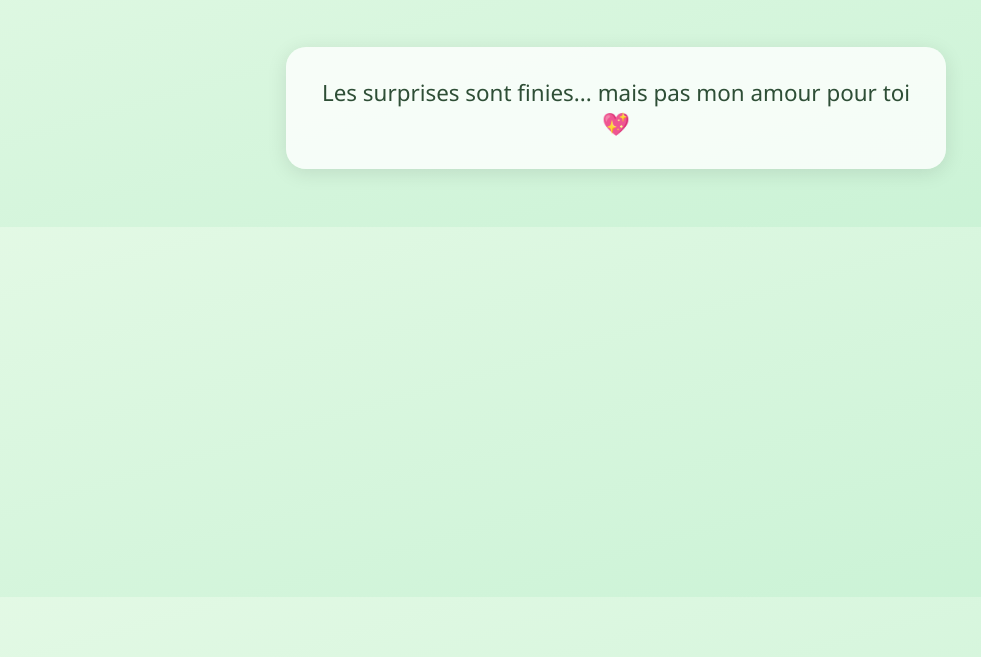
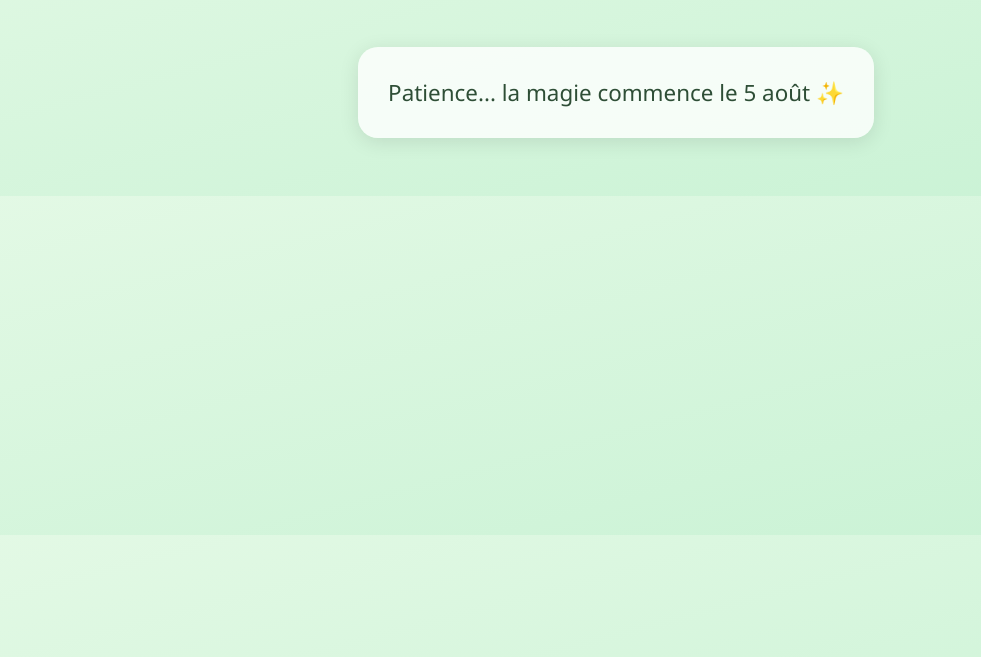
Before and after one commit to trollgit/3ans, a plain HTML site: page index.html in a window 1280 px wide. Shown: the part 143-800 px from the top of the page, without its empty margins (24-1005 px from the left). Drawn offline with Linux system fonts and the light colour scheme.

Commit message:
Update index.html

```diff
--- a/index.html
+++ b/index.html
@@ -11,11 +11,8 @@
 
   <script>
     const messages = {
-      "2024-08-05": "Jour 1 : Notre toute première rencontre… ça, je m’en souviendrai toujours 🥰",
-      "2024-08-06": "Jour 2 : Aujourd’hui, je voulais te dire à quel point ton sourire me rend fou.",
-      "2024-08-07": "Jour 3 : Si j’étais un mot, je serais 'chance', parce que c’est ce que j’ai eu en te rencontrant.",
-      // ...
-      "2024-09-09": "Jour 36 : Aujourd’hui, c’est un jour spécial... prépare-toi pour une belle surprise ❤️"
+      "2025-08-05": "Jour 1 : Notre toute première rencontre… ça, je m’en souviendrai toujours 🥰",
+
     };
 
     function formatDate(date) {
@@ -31,9 +28,9 @@
 
     if (messages[todayKey]) {
       messageElement.textContent = messages[todayKey];
-    } else if (today < new Date("2024-08-05")) {
+    } else if (today < new Date("2025-08-05")) {
       messageElement.textContent = "Patience... la magie commence le 5 août ✨";
-    } else if (today > new Date("2024-09-09")) {
+    } else if (today > new Date("2025-09-09")) {
       messageElement.textContent = "Les surprises sont finies... mais pas mon amour pour toi 💖";
     } else {
       messageElement.textContent = "Le message du jour n’a pas encore été ajouté...";
```
